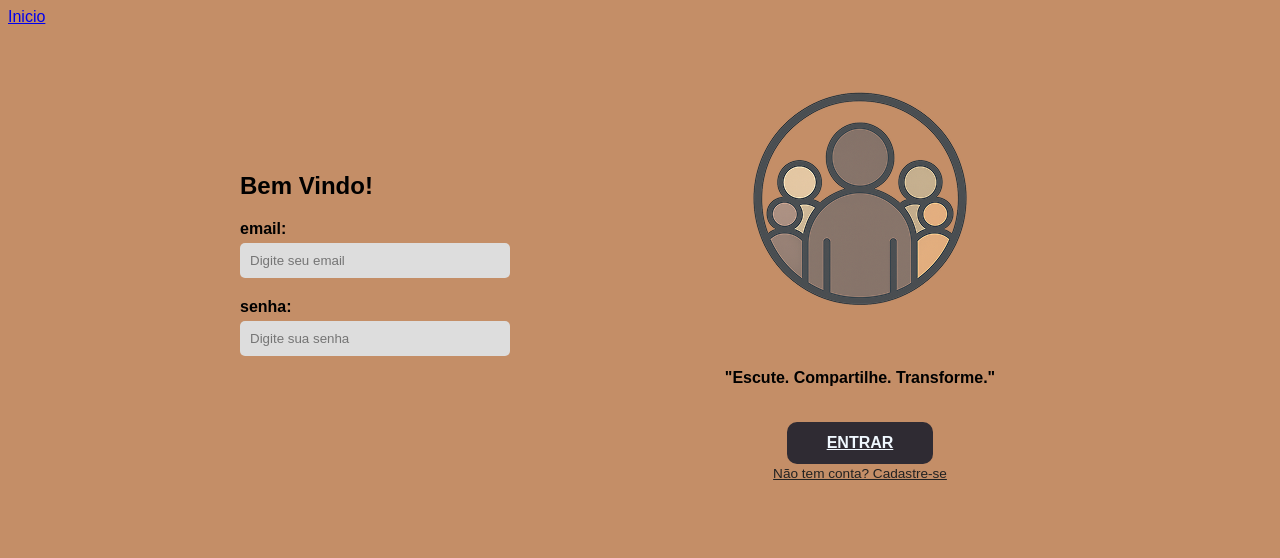
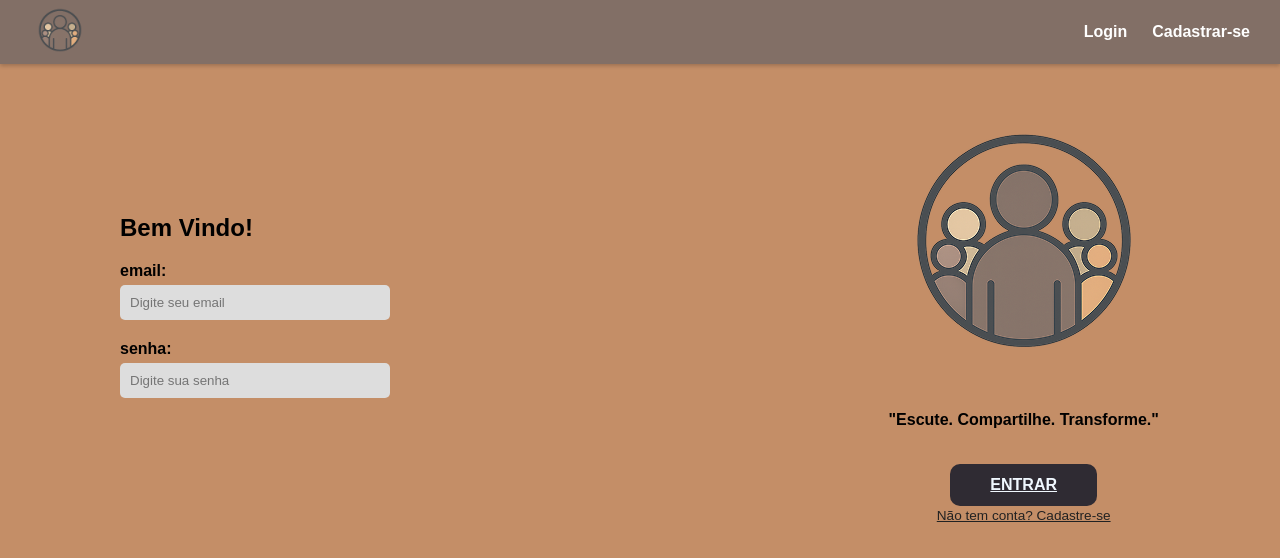
Before and after one commit to Leleh06/ProjetoSA, a plain HTML site: page pag-login/index.html in a window 1280 px wide. Drawn offline with Linux system fonts and the light colour scheme.

Commit message:
feat:extilização da tela de logi

```diff
--- a/pag-login/index.html
+++ b/pag-login/index.html
@@ -9,10 +9,16 @@
 </head>
 
 <body>
-    <header>
-        <a href="/ProjetoSA/index.html">Inicio</a>
-
-
+    <header class="cabecalho">
+        <div class="logo">
+            <a href="/ProjetoSA/index.html">
+                <img src="/ProjetoSA/imgs/logocont.png" alt="Logo Conecta+">
+            </a>
+        </div>
+        <nav class="menu">
+            <a href="/ProjetoSA/pag-login/index.html">Login</a>
+            <a href="/ProjetoSA/pagina-cadastro/index.html">Cadastrar-se</a>
+        </nav>
     </header>
 
     <div class="login-container">
--- a/pag-login/stles.css
+++ b/pag-login/stles.css
@@ -1,15 +1,51 @@
 body {
-
+    margin: 0;
     padding: 0;
     font-family: Arial, sans-serif;
     background-color: #c48e67;
   }
 
+
+.cabecalho {
+ background-color: #826F66;
+ color: white;
+ display: flex;
+ justify-content: space-between;
+ align-items: center;
+ padding: 0px 30px;
+ box-shadow: 0 2px 4px rgba(0, 0, 0, 0.2);
+ /* position: sticky;
+    top: 0;
+    z-index: 1000; */
+ }
+
+ /* Logo (imagem menor e alinhada) */
+ .cabecalho .logo img {
+ height: 60px;
+ width: auto;
+ }
+
+ /* Menu */
+ .menu {
+ display: flex;
+ gap: 25px;
+ }
+
+ .menu a {
+ color: white;
+ text-decoration: none;
+ font-weight: 600;
+ font-size: 16px;
+ transition: color 0.3s;
+}
+.menu a:hover {
+color: #3A3845; /* cor ao passar o mouse */
+ }
+
   .login-container {
     display: flex;
     justify-content: space-between;
     align-items: center;
-    max-width: 800px;
     margin: 10px auto;
     padding: 10px;
     background-color: #c48e67;
@@ -19,6 +55,7 @@ body {
     display: flex;
     flex-direction: column;
     width: 50%;
+    padding: 110px;
   }
 
   .form-section h1 {
```
Also changed, not shown: imgs/icon.png (added), imgs/logocont.png (added).
